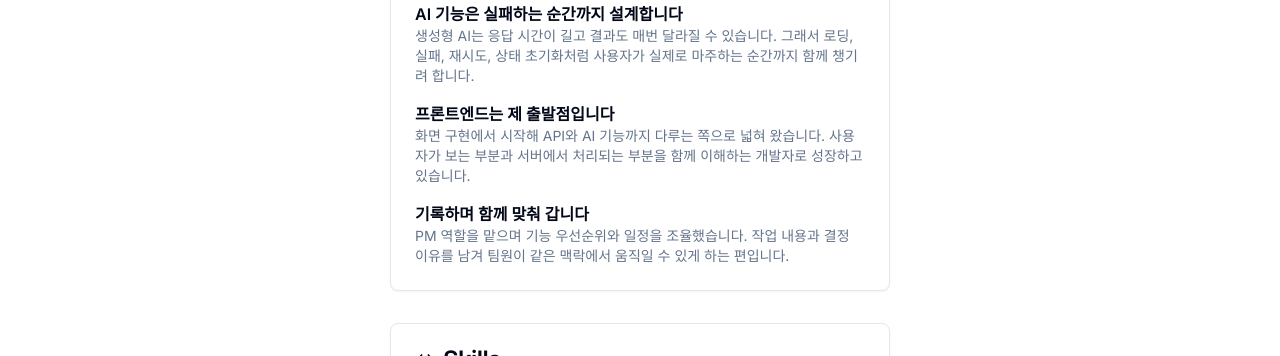
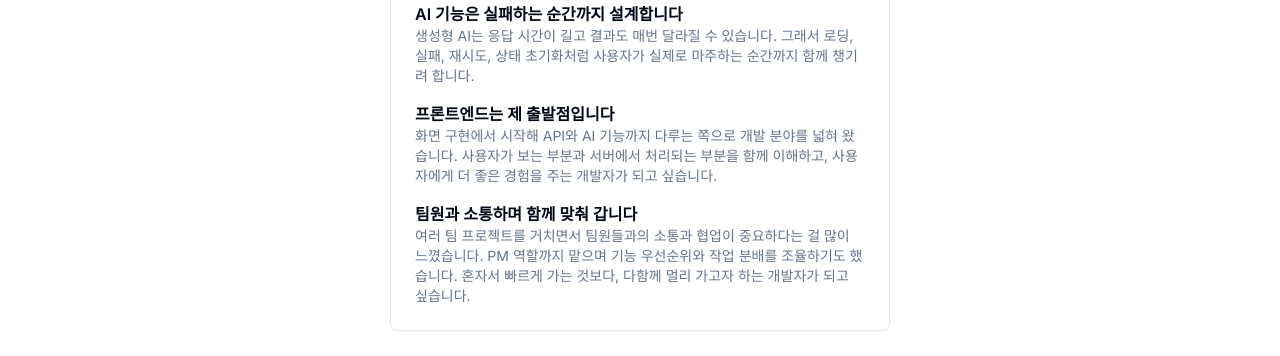
Before and after one commit to hunsang-you/portfolio, a Next.js app: page / in a window 1280 px wide. Shown: the part 820-1176 px from the top of the page. Built offline with nearby package versions, Linux system fonts and the light colour scheme.

Commit message:
소개수정

```diff
--- a/components/introduce-section.tsx
+++ b/components/introduce-section.tsx
@@ -169,17 +169,21 @@ export default function IntroduceSection() {
                     프론트엔드는 제 출발점입니다
                   </h4>
                   <p className="text-sm text-muted-foreground">
-                    화면 구현에서 시작해 API와 AI 기능까지 다루는 쪽으로 넓혀
-                    왔습니다. 사용자가 보는 부분과 서버에서 처리되는 부분을 함께
-                    이해하는 개발자로 성장하고 있습니다.
+                    화면 구현에서 시작해 API와 AI 기능까지 다루는 쪽으로 개발
+                    분야를 넓혀 왔습니다. 사용자가 보는 부분과 서버에서 처리되는
+                    부분을 함께 이해하고, 사용자에게 더 좋은 경험을 주는
+                    개발자가 되고 싶습니다.
                   </p>
                 </div>
                 <div>
-                  <h4 className="font-semibold">기록하며 함께 맞춰 갑니다</h4>
+                  <h4 className="font-semibold">
+                    팀원과 소통하며 함께 맞춰 갑니다
+                  </h4>
                   <p className="text-sm text-muted-foreground">
-                    PM 역할을 맡으며 기능 우선순위와 일정을 조율했습니다. 작업
-                    내용과 결정 이유를 남겨 팀원이 같은 맥락에서 움직일 수 있게
-                    하는 편입니다.
+                    여러 팀 프로젝트를 거치면서 팀원들과의 소통과 협업이
+                    중요하다는 걸 많이 느꼈습니다. PM 역할까지 맡으며 기능
+                    우선순위와 작업 분배를 조율하기도 했습니다. 혼자서 빠르게
+                    가는 것보다, 다함께 멀리 가고자 하는 개발자가 되고 싶습니다.
                   </p>
                 </div>
               </CardContent>
```
